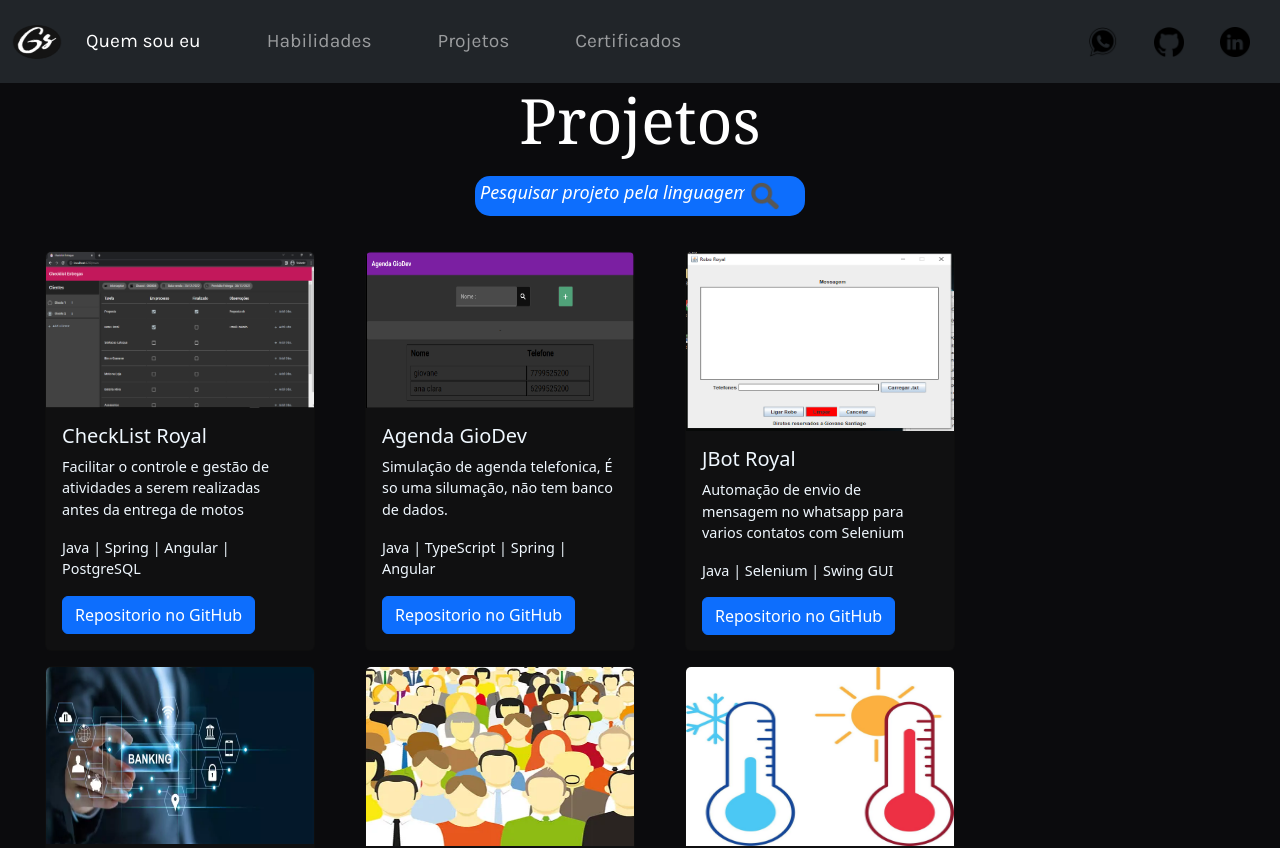
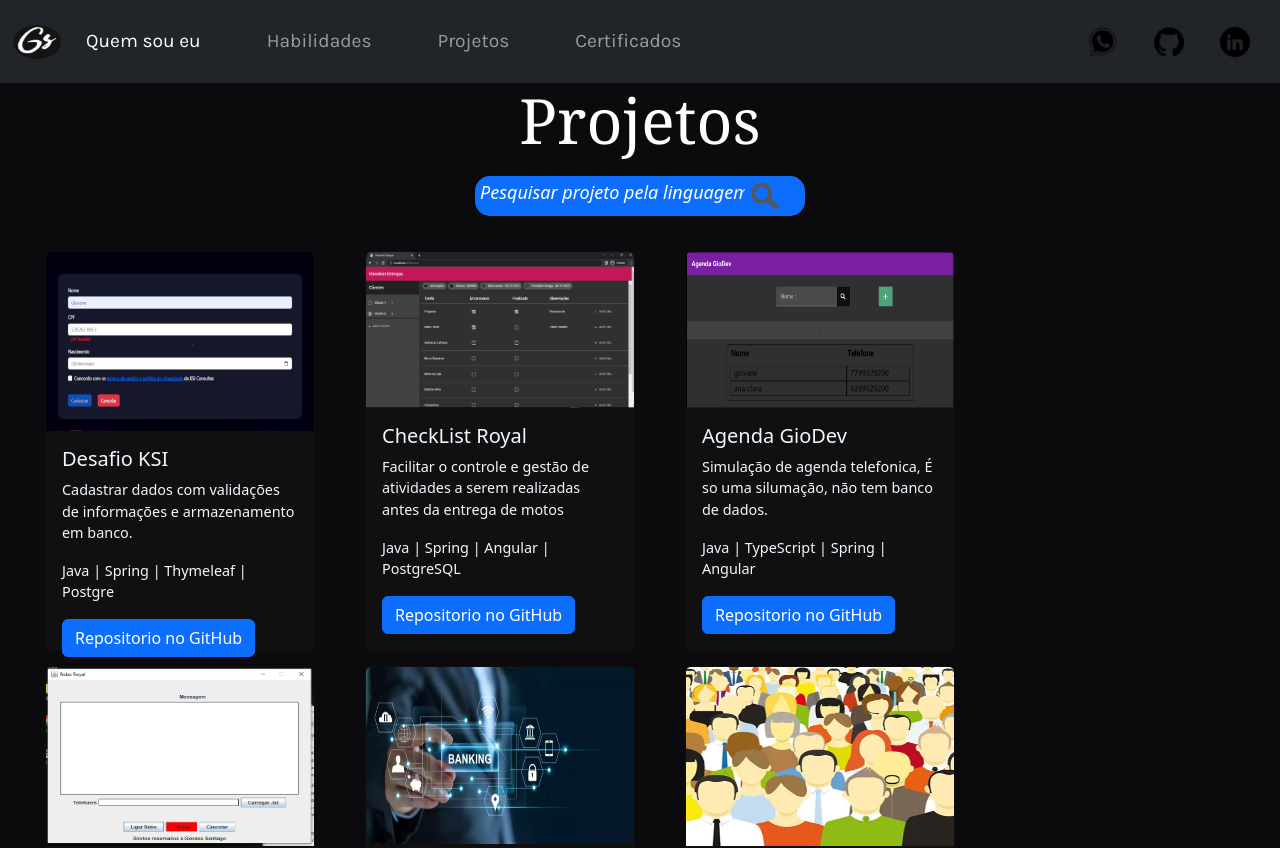
Before and after one commit to giovanesantiago/Portifolio, an Angular app: page /projetos in a window 1280 px wide. Shown: the top 848 px of the page. Built offline with nearby package versions, Linux system fonts and the light colour scheme.

Commit message:
add projeto

```diff
--- a/src/app/projetos.ts
+++ b/src/app/projetos.ts
@@ -10,6 +10,7 @@ export interface IProjetos {
 }
 
 export const projetos: IProjetos[] = [
+    {id: 20, img: "./assets/projetos/ksi.png", titulo: "Desafio KSI", descricao: "Cadastrar dados com validações de informações e armazenamento em banco." ,tecnologia: "Java | Spring | Thymeleaf | Postgre", linkGithub: "https://github.com/giovanesantiago/Desafio-KSI" },
     {id: 19, img: "./assets/projetos/checkList.png", titulo: "CheckList Royal", descricao: "Facilitar o controle e gestão de atividades a serem realizadas antes da entrega de motos" ,tecnologia: "Java | Spring | Angular | PostgreSQL", linkGithub: "https://github.com/giovanesantiago/app-checklist-entregas" },
     {id: 18, img: "./assets/projetos/agendaGioDev.png", titulo: "Agenda GioDev", descricao: "Simulação de agenda telefonica,  É so uma silumação, não tem banco de dados." ,tecnologia: "Java | TypeScript | Spring | Angular", linkGithub: "https://github.com/giovanesantiago/Agenda-GioDev" },
     {id: 18, img: "./assets/projetos/botRoyal.png", titulo: "JBot Royal", descricao: "Automação de envio de mensagem no whatsapp para varios contatos com Selenium" ,tecnologia: "Java | Selenium | Swing GUI", linkGithub: "https://github.com/giovanesantiago/BotRoyal" },
```
Also changed, not shown: src/assets/projetos/ksi.png (added).
